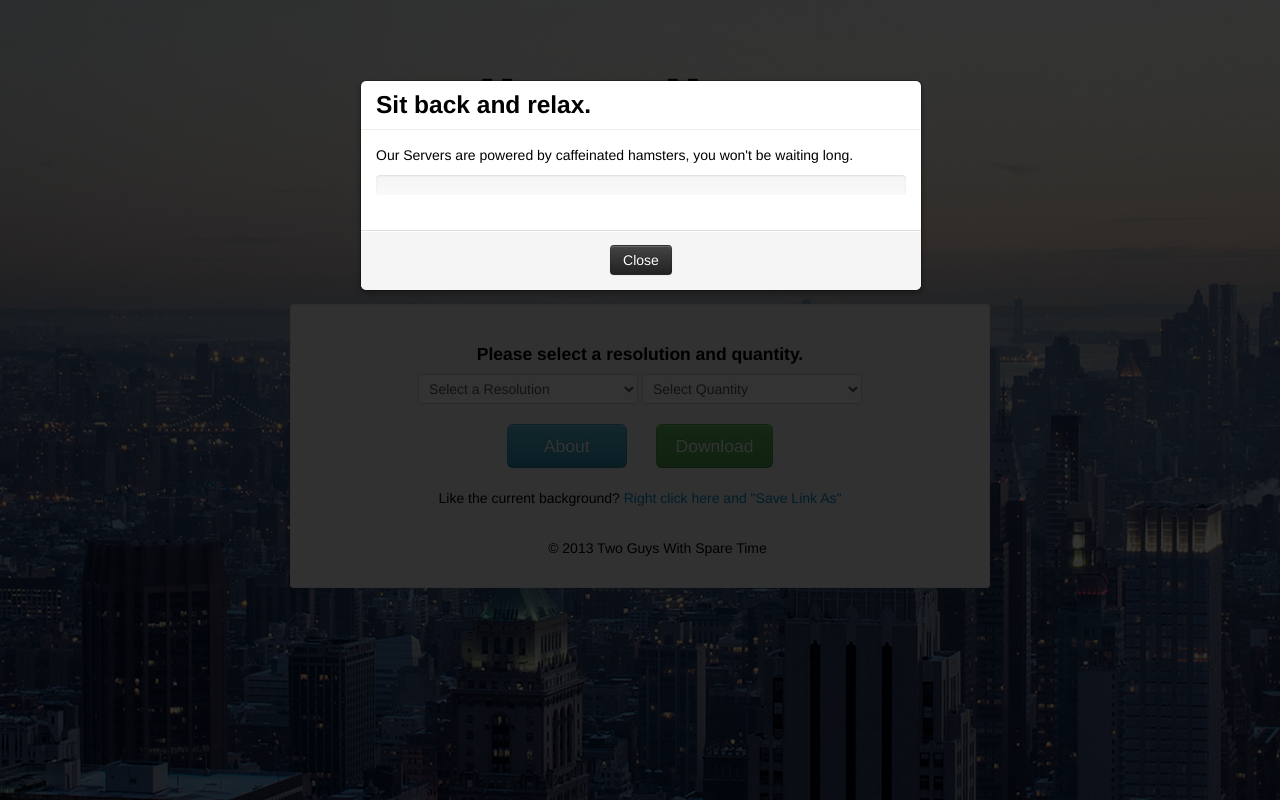
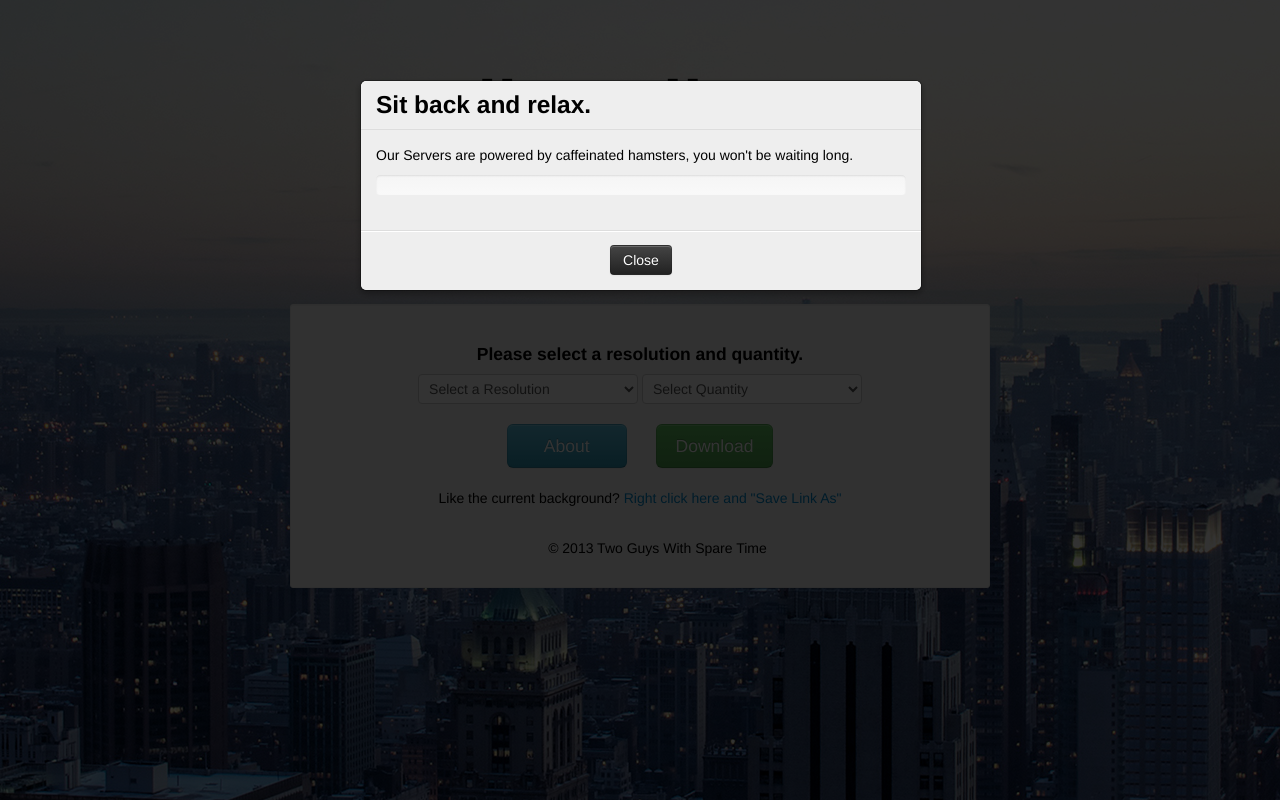
Before and after one commit to gnu-user/wallpaper-downloader, a PHP site: page / in a window 1280 px wide, after a click on "Download". Run offline with PHP 8.4, Linux system fonts and the light colour scheme.

Commit message:
Updated the download and about windows to be rounded

```diff
--- a/css/custom.css
+++ b/css/custom.css
@@ -49,6 +49,33 @@ div.container-button {
   margin-bottom: 20px;
 }
 
+/* Set the background colour of the modal */
+div.modal {
+    background-color: #EEEEEE;
+}
+
+div.modal-header {
+    -webkit-border-top-left-radius: 6px;
+    -webkit-border-top-right-radius: 6px;
+    -moz-border-radius-topleft: 6px;
+    -moz-border-radius-topright: 6px;
+    border-top-left-radius: 6px;
+    border-top-right-radius: 6px;
+    border-bottom: 1px solid #DDDDDD;
+    box-shadow: 0 0 1px #FFFFFF inset;
+    background-color: #EEEEEE;
+}
+
+div.modal-footer {
+    -webkit-border-bottom-right-radius: 6px;
+    -webkit-border-bottom-left-radius: 6px;
+    -moz-border-radius-bottomright: 6px;
+    -moz-border-radius-bottomleft: 6px;
+    border-bottom-right-radius: 6px;
+    border-bottom-left-radius: 6px;
+    background-color: #EEEEEE;
+}
+
 body,td,th {
     color: #000000;
 }
--- a/index.html
+++ b/index.html
@@ -282,13 +282,13 @@
             </p>
           </div>
         </div>
+      </div>
       <div class="modal-footer">
         <center>
           <button class="btn btn-inverse" data-dismiss="modal" area-hidden="true">Close</button>
         </center>
       </div>
     </div><!-- END ABOUT MODAL-->
-    </div><!-- /container -->
     <!-- Le javascript
     ================================================== -->
     <!-- Placed at the end of the document so the pages load faster -->
```
Also changed, not shown: img/bwdicon.png. Lines whose indentation alone changed are shown as unchanged.
